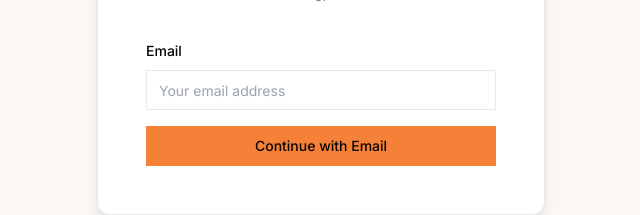
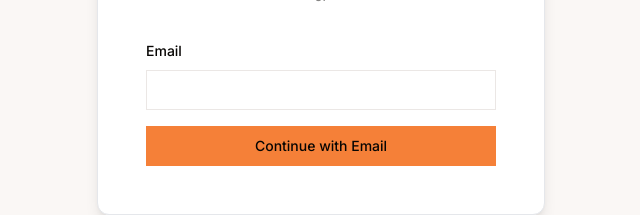
Before and after one commit to dominikjessen/yeschef, a Next.js app: page /login in a window 1280 px wide. Shown: the part 480-695 px from the top of the page, without its empty margins (319-959 px from the left). Built offline with nearby package versions, Linux system fonts and the light colour scheme; no server answers.

Commit message:
Removed all input placeholders

```diff
--- a/src/components/forms/LoginForm.tsx
+++ b/src/components/forms/LoginForm.tsx
@@ -89,7 +89,7 @@ export default function LoginForm({ providers }: LoginFormProps) {
               <FormItem>
                 <FormLabel>Email</FormLabel>
                 <FormControl>
-                  <Input placeholder="Your email address" {...field} />
+                  <Input {...field} />
                 </FormControl>
                 <FormMessage />
               </FormItem>
--- a/src/components/forms/RegisterForm.tsx
+++ b/src/components/forms/RegisterForm.tsx
@@ -98,7 +98,7 @@ export default function RegisterForm({ providers }: RegisterFormProps) {
               <FormItem>
                 <FormLabel>Email</FormLabel>
                 <FormControl>
-                  <Input placeholder="Your email address" {...field} />
+                  <Input {...field} />
                 </FormControl>
                 <FormMessage />
               </FormItem>
```
